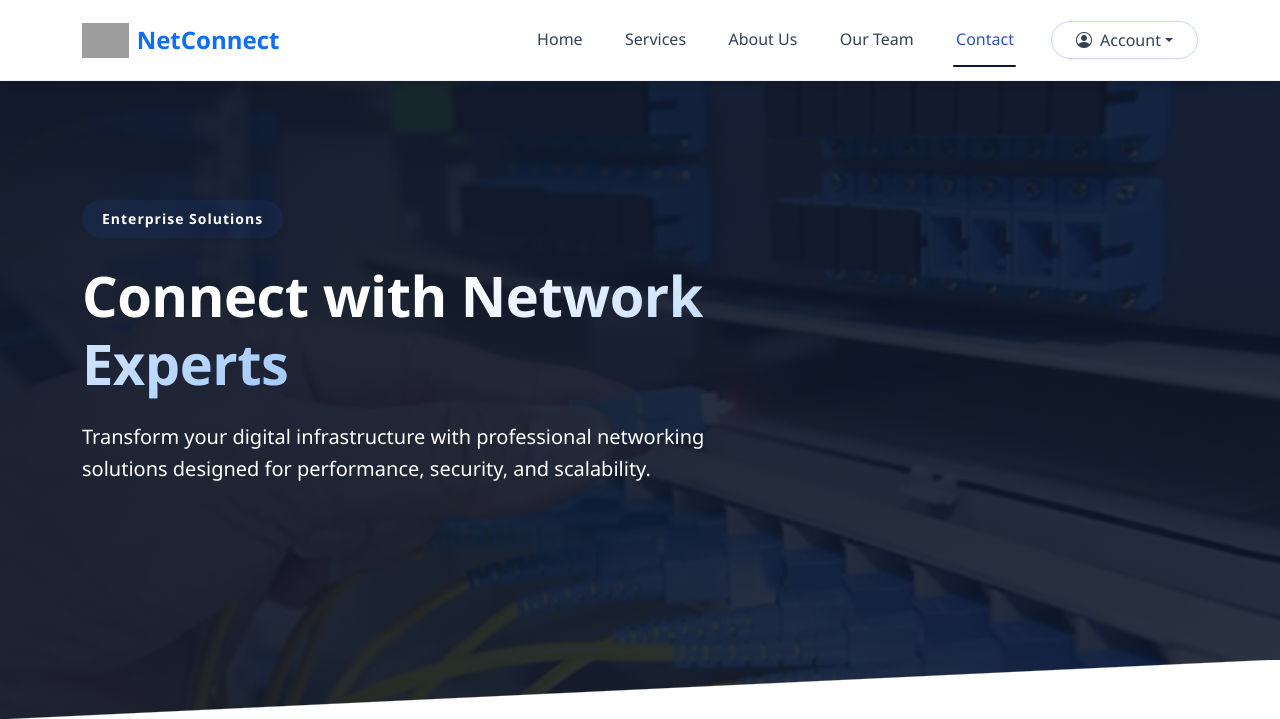
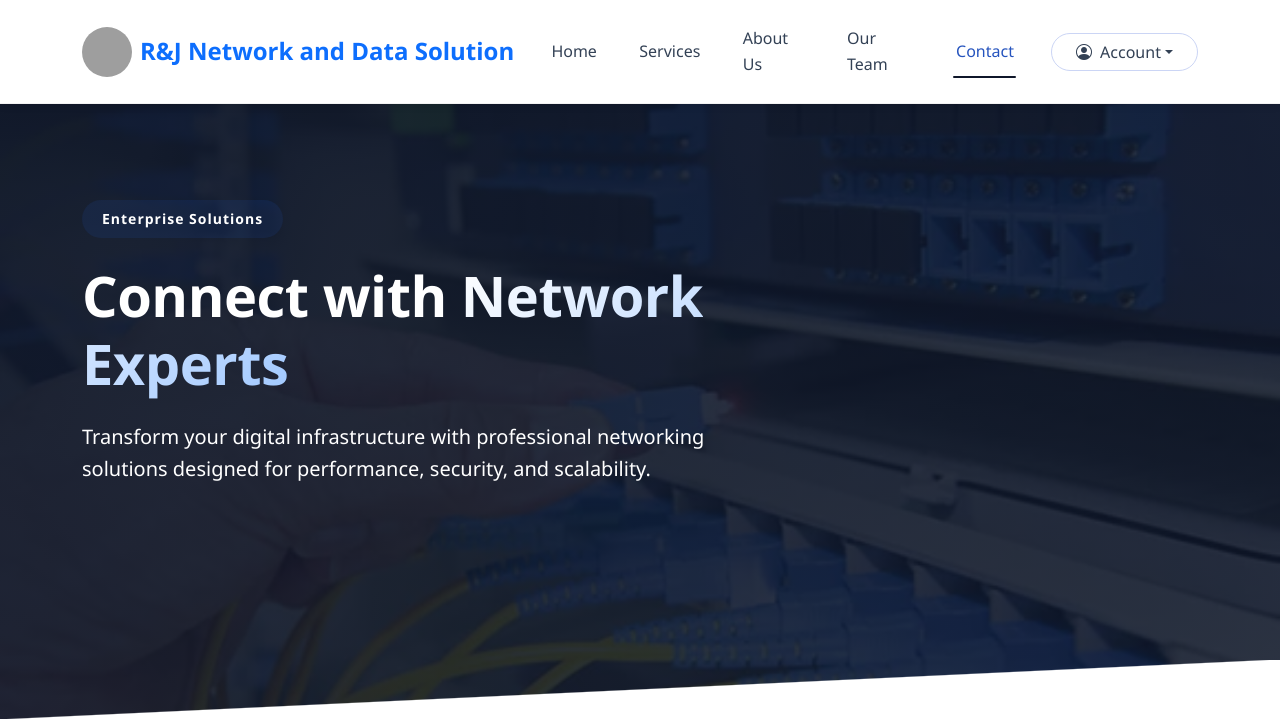
Before and after one commit to KHUYAB/R-J-Network-and-Data-Solution-CFCST-OJT-Trainee, a Flask app: page /contact in a window 1280 px wide. Shown: the top 719 px of the page. Run offline with Flask 3, Linux system fonts and the light colour scheme; some libraries are stand-ins or nearby versions; grey boxes are pictures that could not be loaded.

Commit message:
Update base.html

```diff
--- a/templates/base.html
+++ b/templates/base.html
@@ -19,10 +19,14 @@
 
     <nav class="navbar navbar-expand-lg navbar-light bg-white fixed-top shadow-sm">
         <div class="container">
-            <a class="navbar-brand d-flex align-items-center" href="{{ url_for('home') }}">
-                <img src="https://cdn-icons-png.flaticon.com/512/2885/2885417.png" alt="Logo" height="35" class="me-2">
-                <span class="brand-name fs-4 fw-bold text-primary">NetConnect</span>
-            </a>
+           <a class="navbar-brand d-flex align-items-center" href="{{ url_for('home') }}">
+            <img src="https://scontent.fcgy2-3.fna.fbcdn.net/v/t39.30808-6/326086173_5897891557000670_2043317556142573583_n.jpg?_nc_cat=110&ccb=1-7&_nc_sid=6ee11a&_nc_aid=0&_nc_eui2=AeFEwJliYc7cnv8i2CFcS4-guabBjG5jQzO5psGMbmNDM9fKajEYuJdLLPBkuyJeGRxLcoqSoig-gdvQmKybA3TV&_nc_ohc=6DA8jBadlm0Q7kNvwH-X4Lq&_nc_oc=AdlDMl_zpgJFZ7Kmif-9kL3asjNjZKm-6kbyWUapT9NDbYXhE3Jh_pX2YFlgQFCpV_s&_nc_zt=23&_nc_ht=scontent.fcgy2-3.fna&_nc_gid=lJNBSDF1ROxU-_j1nMn0yg&oh=00_AfuuMO9jWmMMlX5X6ms0upLK2POR2e813axojKSizC2-bw&oe=6995D3B2"
+                alt="Logo"
+                height="50"
+                width="50"
+                class="me-2 rounded-circle">
+                <span class="brand-name fs-4 fw-bold text-primary">R&J Network and Data Solution</span>
+             </a>
 
             <button class="navbar-toggler border-0" type="button" data-bs-toggle="collapse" data-bs-target="#navbarNav">
                 <span class="navbar-toggler-icon"></span>
@@ -81,7 +85,7 @@
                 <div class="col-md-4">
                     <div class="d-flex align-items-center mb-3">
                        <img src="https://img.icons8.com/ios-filled/100/ffffff/cloud-lighting.png" alt="Logo" height="30" class="me-2">
-                       <h5 class="mb-0">NetConnect Solutions</h5>
+                       <h5 class="mb-0">R&J Network and Data Solution</h5>
                     </div>
                     <p class="text-white-50">Professional networking infrastructure solutions for businesses of all sizes. Reliable, secure, and scalable.</p>
                     <div class="social-links">
@@ -110,7 +114,7 @@
             </div>
             <hr class="bg-secondary my-4">
             <div class="text-center text-white-50">
-                <p class="mb-0">&copy; <span id="year"></span> NetConnect Solutions. All rights reserved.</p>
+                <p class="mb-0">&copy; <span id="year"></span> R&J Network and Data Solution. All rights reserved.</p>
             </div>
         </div>
     </footer>
```
